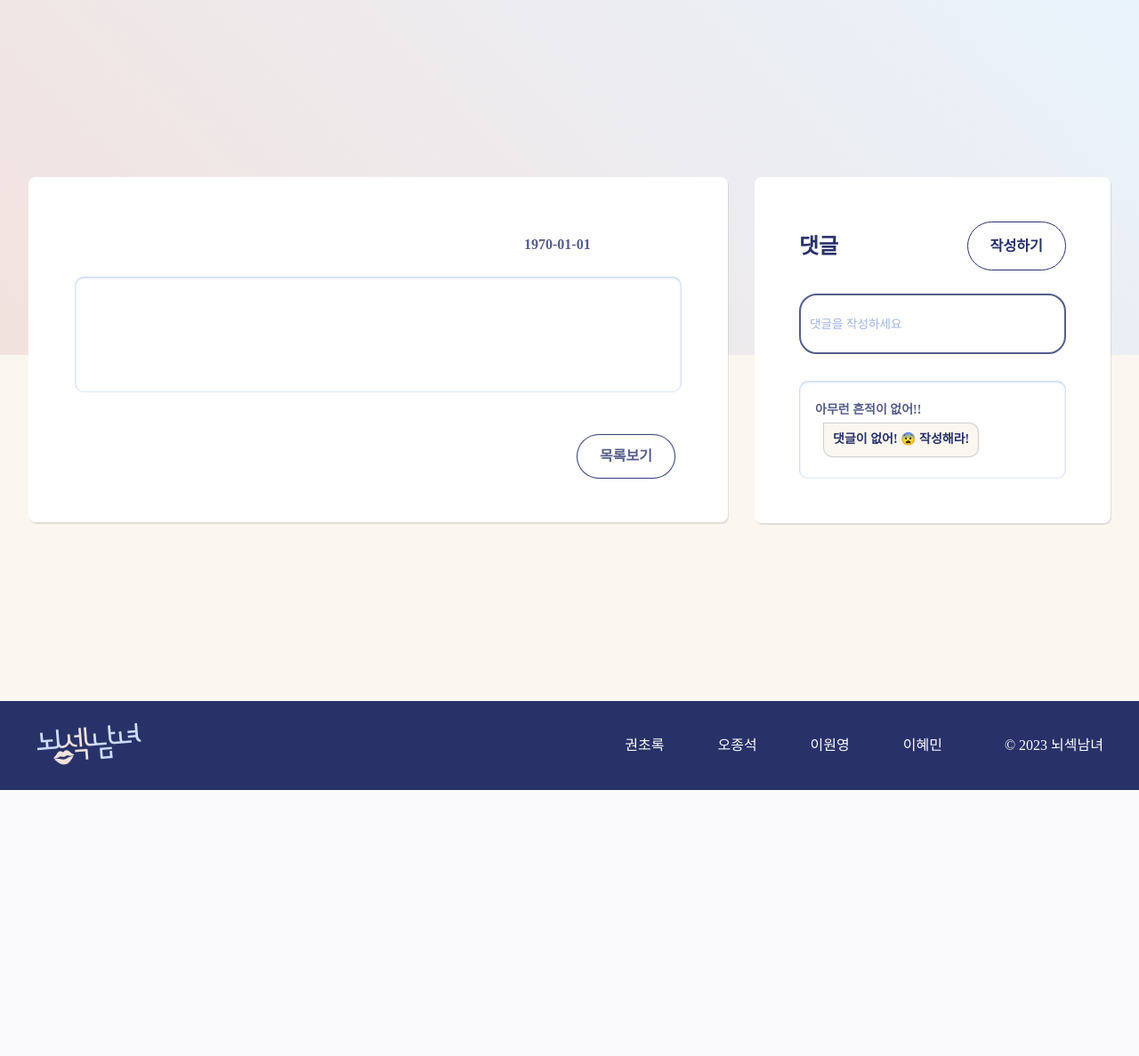
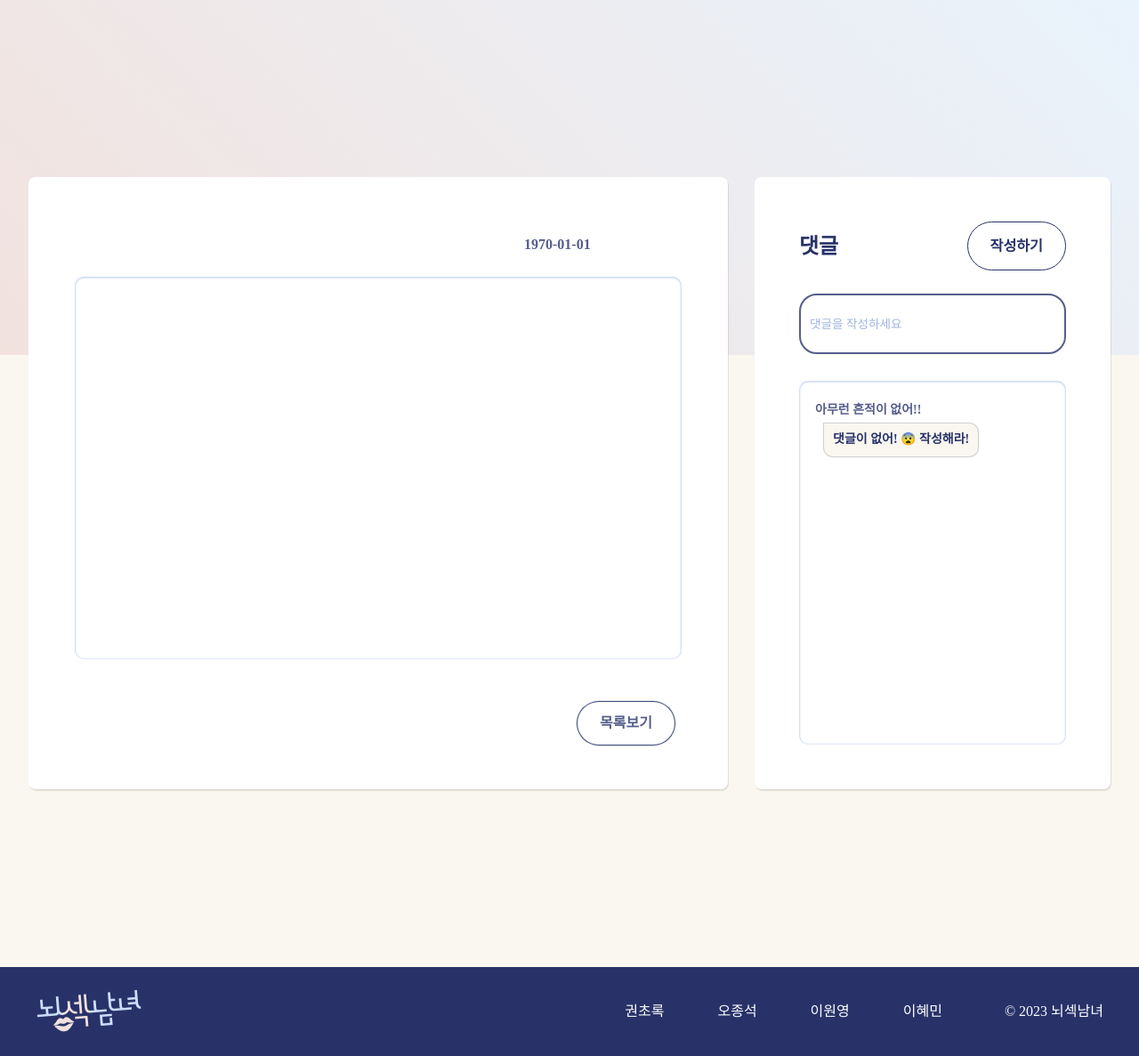
Before and after one commit to chfhr22/teamPHP, a PHP site: page /board/boardView.php?boardId= in a window 1280 px wide. Shown: the part 81-1268 px from the top of the page at 89% size. Before the commit the page ends 969 px from the top, so only its background shows below. Run offline with PHP 8.4, Linux system fonts and the light colour scheme; the visitor is signed in with stand-in values (Sample User, id 1); data that the repository does not hold is empty; some web fonts are replaced.

Commit message:
css 수정

```diff
--- a/assets/css/board.css
+++ b/assets/css/board.css
@@ -1,6 +1,7 @@
 #b_write_wrap {
     position: relative;
     padding: 200px 0;
+    min-height: calc(100vh - 180px);
 }
 
 .write_board {
@@ -21,6 +22,7 @@
     box-shadow: 1px 2px 1px rgba(0, 0, 0, 0.1);
     height: 100%;
     width: 70%;
+    min-height: 600px;
 }
 
 
@@ -1064,5 +1066,5 @@ select:focus {
 }
 
 .b_contents_style {
-    min-height: 130px;
+    min-height: 430px;
 }
```
